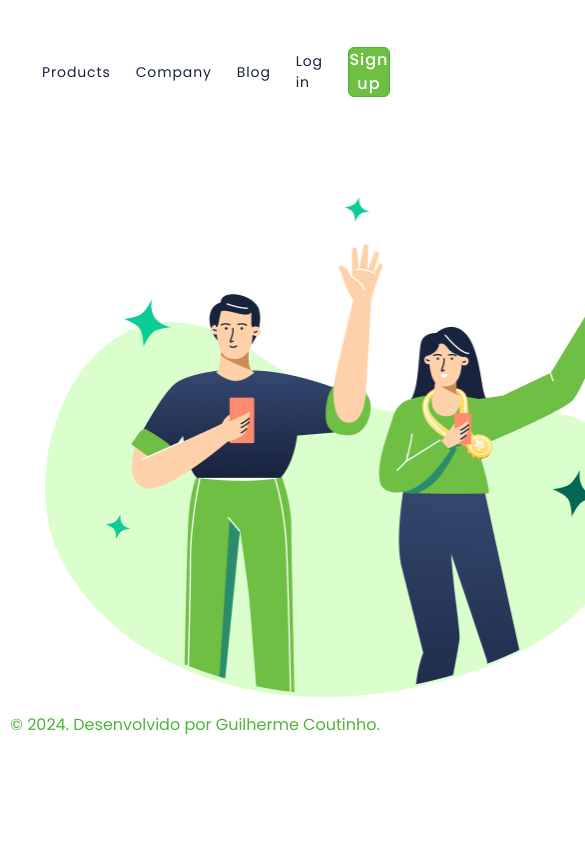
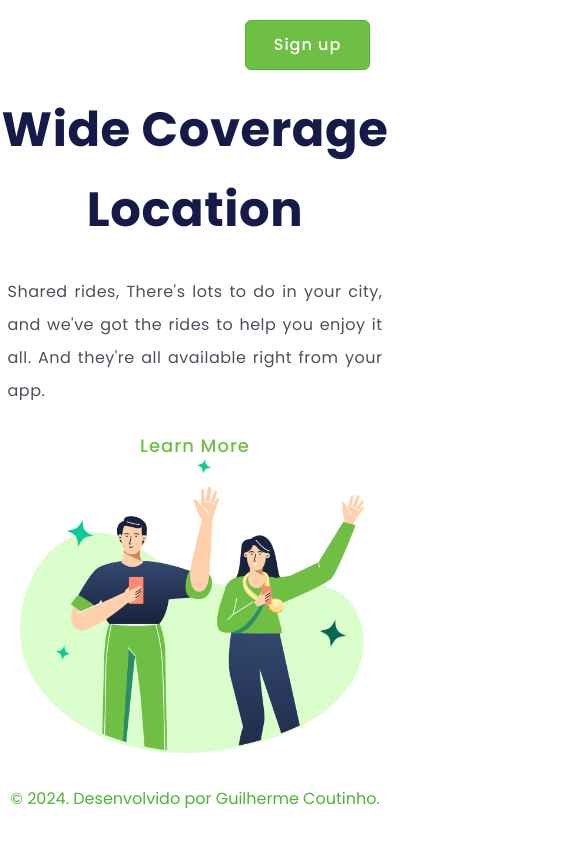
Before and after one commit to guilhermercoutinho/we-coverage-location-page, a plain HTML site: page index.html in a window 390 px wide. Shown: the top 844 px of the page, 585 px wide, since content can reach past the window. Drawn offline with Linux system fonts and the light colour scheme.

Commit message:
Ajustes finais na responsividade

```diff
--- a/style.css
+++ b/style.css
@@ -8,6 +8,8 @@
 }
 
 .container {
+    height: 100vh;
+    width: 100vw;
     display: flex;
     flex-direction: column;
 }
@@ -57,7 +59,6 @@ main {
 
 .image-logo {
     width: 595px;
-    height: 500px;
     margin: 0 45px;
 }
 
@@ -89,95 +90,55 @@ h1 {
     letter-spacing: 1px;
     cursor: pointer;
 }
+footer {
+    position: relative;
+    bottom: 0;
+    width: 100%;
+    margin: auto auto;
+    padding: 10px 5px;
+}
 
 .develop {
     text-align: center;
     color: #4CB538;
-    margin: 15px 0;
 }
 
-/* @media screen and (max-width: 1280px) {
-    header {
-        margin: 47px 0 110px 42px;
+ @media screen and (max-width: 1200px) {
+    main {
+        flex-direction: column-reverse;
     }
 
-    .image-logo {
-        margin-right: 50px;
-        margin-left: 47px;
-    }
-} */
-
-/* @media screen and (max-width: 1200px) {
-    header {
+    h1 {
         text-align: center;
-        margin: 20px auto ;
+        font-size: 3rem;
     }
 
-    .image-logo {
-        display: block;
-        margin: 0 auto;
-    }
-    section {
-        display: block;
+}
+
+ @media screen and (max-width: 610px) {
+    header {
+        margin: 20px;
+        justify-content: end;
     }
 
-    h1, p{
-        margin: 30px auto;
-        text-align: center;
-    }
-
-    .link-learn-more {
-        display: block;
-        text-align: center;
-    }
-}
-
-@media screen and (max-width: 600px) {
     .link-header {
         display: none;
     }
 
-    header {
-        text-align: end;
-        margin: 20px 20px 0 0 ;
+    section {
+        display: flex;
+        flex-direction: column;
+        align-items: center;
+    }
+
+    .content {
+        width: 75%;
+        margin: 25px auto;
+        font-size: 1rem;
+        text-align: justify;
     }
 
     .image-logo {
-        display: block;
         width: 90%;
-        height: 90%;
-        margin: 030px auto;
     }
-    section {
-        display: block;
-    }
-
-    h1 {
-        width: 278px;
-        font-size: 30px;
-        line-height: 30px;
-        letter-spacing: 0.6px;
-        margin: 30px auto;
-        text-align: center;
-    }
-
-    p {
-        width: 350px;
-        text-align: center;
-        font-size: 18px;
-        line-height: 33px;
-        letter-spacing: 0.5px;
-        margin: 26px auto;
-    }
-
-    .link-learn-more {
-        display: block;
-        text-align: center;
-    }
-}
-
-@media screen and (max-width: 320px) {
-    p {
-        width: 304px;
-    }
-} */
+ }
```
